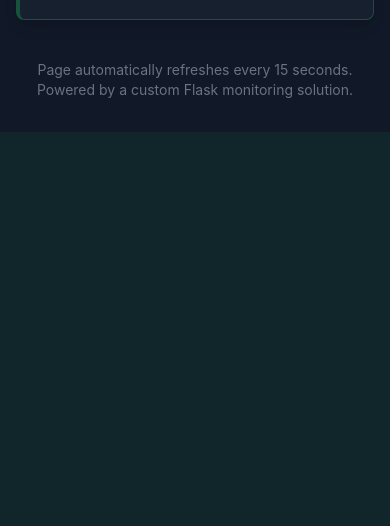
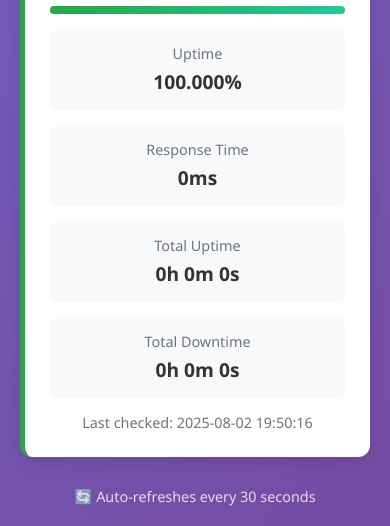
Before and after one commit to radheyradhey777/Ptero-Theme-i, a Flask app: page / in a window 390 px wide. Shown: the part 2127-2653 px from the top of the page. Before the commit the page ends 2259 px from the top, so only its background shows below. Run offline with Flask 3, Linux system fonts and the light colour scheme; data comes from the database, SQL or seed files in the repository; some libraries are stand-ins or nearby versions.

Commit message:
Update index.html

```diff
--- a/templates/index.html
+++ b/templates/index.html
@@ -3,94 +3,370 @@
 <head>
     <meta charset="UTF-8">
     <meta name="viewport" content="width=device-width, initial-scale=1.0">
-    <title>CoramTix System Status</title>
-    <link rel="icon" href="https://emoji.gg/assets/emoji/4071-monitoring.png" />
-    <script src="https://cdn.tailwindcss.com"></script>
+    <title>System Status Monitor</title>
     <style>
-        body { font-family: 'Inter', sans-serif; }
-        @import url('https://rsms.me/inter/inter.css');
-        .status-up { color: #22c55e; }
-        .status-down { color: #ef4444; }
-        .bg-up { background-color: rgba(34, 197, 94, 0.1); border-color: rgba(34, 197, 94, 0.3); }
-        .bg-down { background-color: rgba(239, 68, 68, 0.1); border-color: rgba(239, 68, 68, 0.3); }
+        * {
+            margin: 0;
+            padding: 0;
+            box-sizing: border-box;
+        }
+
+        body {
+            font-family: 'Segoe UI', Tahoma, Geneva, Verdana, sans-serif;
+            background: linear-gradient(135deg, #667eea 0%, #764ba2 100%);
+            min-height: 100vh;
+            padding: 20px;
+        }
+
+        .container {
+            max-width: 1200px;
+            margin: 0 auto;
+        }
+
+        .header {
+            text-align: center;
+            margin-bottom: 40px;
+            color: white;
+        }
+
+        .header h1 {
+            font-size: 3rem;
+            margin-bottom: 10px;
+            text-shadow: 2px 2px 4px rgba(0,0,0,0.3);
+        }
+
+        .header p {
+            font-size: 1.2rem;
+            opacity: 0.9;
+        }
+
+        .status-overview {
+            background: rgba(255, 255, 255, 0.95);
+            border-radius: 15px;
+            padding: 30px;
+            margin-bottom: 30px;
+            box-shadow: 0 10px 30px rgba(0,0,0,0.2);
+            backdrop-filter: blur(10px);
+        }
+
+        .overall-status {
+            text-align: center;
+            font-size: 1.5rem;
+            font-weight: bold;
+            margin-bottom: 20px;
+            padding: 15px;
+            border-radius: 10px;
+            transition: all 0.3s ease;
+        }
+
+        .status-operational {
+            background: linear-gradient(135deg, #4facfe 0%, #00f2fe 100%);
+            color: white;
+        }
+
+        .status-issues {
+            background: linear-gradient(135deg, #ff9a9e 0%, #fecfef 100%);
+            color: #d63384;
+        }
+
+        .sites-grid {
+            display: grid;
+            grid-template-columns: repeat(auto-fit, minmax(350px, 1fr));
+            gap: 20px;
+        }
+
+        .site-card {
+            background: white;
+            border-radius: 12px;
+            padding: 25px;
+            box-shadow: 0 5px 15px rgba(0,0,0,0.1);
+            transition: all 0.3s ease;
+            border-left: 5px solid transparent;
+        }
+
+        .site-card:hover {
+            transform: translateY(-5px);
+            box-shadow: 0 10px 25px rgba(0,0,0,0.15);
+        }
+
+        .site-card.online {
+            border-left-color: #28a745;
+        }
+
+        .site-card.down {
+            border-left-color: #dc3545;
+        }
+
+        .site-card.unknown {
+            border-left-color: #ffc107;
+        }
+
+        .site-header {
+            display: flex;
+            justify-content: space-between;
+            align-items: center;
+            margin-bottom: 20px;
+        }
+
+        .site-name {
+            font-size: 1.4rem;
+            font-weight: bold;
+            color: #333;
+        }
+
+        .status-badge {
+            padding: 6px 12px;
+            border-radius: 20px;
+            font-size: 0.9rem;
+            font-weight: bold;
+            text-transform: uppercase;
+        }
+
+        .status-online {
+            background: #d4edda;
+            color: #155724;
+        }
+
+        .status-down {
+            background: #f8d7da;
+            color: #721c24;
+        }
+
+        .status-unknown {
+            background: #fff3cd;
+            color: #856404;
+        }
+
+        .site-metrics {
+            display: grid;
+            grid-template-columns: 1fr 1fr;
+            gap: 15px;
+        }
+
+        .metric {
+            text-align: center;
+            padding: 15px;
+            background: #f8f9fa;
+            border-radius: 8px;
+        }
+
+        .metric-label {
+            font-size: 0.9rem;
+            color: #6c757d;
+            margin-bottom: 5px;
+        }
+
+        .metric-value {
+            font-size: 1.2rem;
+            font-weight: bold;
+            color: #333;
+        }
+
+        .uptime-bar {
+            width: 100%;
+            height: 8px;
+            background: #e9ecef;
+            border-radius: 4px;
+            overflow: hidden;
+            margin: 15px 0;
+        }
+
+        .uptime-fill {
+            height: 100%;
+            background: linear-gradient(90deg, #28a745, #20c997);
+            transition: width 0.3s ease;
+        }
+
+        .last-checked {
+            text-align: center;
+            color: #6c757d;
+            font-size: 0.9rem;
+            margin-top: 15px;
+        }
+
+        .loading {
+            text-align: center;
+            padding: 40px;
+            color: white;
+            font-size: 1.2rem;
+        }
+
+        .spinner {
+            border: 3px solid rgba(255,255,255,0.3);
+            border-radius: 50%;
+            border-top: 3px solid white;
+            width: 30px;
+            height: 30px;
+            animation: spin 1s linear infinite;
+            margin: 0 auto 20px;
+        }
+
+        @keyframes spin {
+            0% { transform: rotate(0deg); }
+            100% { transform: rotate(360deg); }
+        }
+
+        .refresh-info {
+            text-align: center;
+            color: rgba(255,255,255,0.8);
+            margin-top: 30px;
+            font-size: 0.9rem;
+        }
+
+        @media (max-width: 768px) {
+            .header h1 {
+                font-size: 2rem;
+            }
+
+            .sites-grid {
+                grid-template-columns: 1fr;
+            }
+
+            .site-metrics {
+                grid-template-columns: 1fr;
+            }
+        }
     </style>
 </head>
-<body class="bg-gray-900 text-gray-200">
-    <div class="min-h-screen container mx-auto px-4 py-8">
+<body>
+    <div class="container">
+        <div class="header">
+            <h1>🚀 System Status Monitor</h1>
+            <p>Real-time monitoring of system availability and performance</p>
+        </div>
 
-        <header class="text-center mb-8">
-            <h1 class="text-4xl font-bold text-white">CoramTix System Status</h1>
-            <p id="overall-status" class="text-xl mt-2 text-gray-400 transition-colors duration-500">
-                Loading status...
-            </p>
-        </header>
+        <div id="loading" class="loading">
+            <div class="spinner"></div>
+            Loading system status...
+        </div>
 
-        <main id="services-grid" class="grid grid-cols-1 md:grid-cols-2 lg:grid-cols-3 gap-6">
-            </main>
+        <div id="status-content" style="display: none;">
+            <div class="status-overview">
+                <div id="overall-status" class="overall-status">
+                    <!-- Overall status will be populated here -->
+                </div>
+            </div>
 
-        <footer class="text-center mt-10 text-gray-500 text-sm">
-            <p>Page automatically refreshes every 15 seconds.</p>
-            <p>Powered by a custom Flask monitoring solution.</p>
-        </footer>
+            <div id="sites-container" class="sites-grid">
+                <!-- Site cards will be populated here -->
+            </div>
+        </div>
+
+        <div class="refresh-info">
+            <p>🔄 Auto-refreshes every 30 seconds</p>
+        </div>
     </div>
 
     <script>
-    function formatResponseTime(ms) {
-        if (ms === null || ms < 0) return 'N/A';
-        if (ms < 1000) return `${Math.round(ms)} ms`;
-        return `${(ms / 1000).toFixed(2)} s`;
-    }
+        let refreshInterval;
 
-    async function updateStatus() {
-        try {
-            const response = await fetch('/status');
-            if (!response.ok) {
-                throw new Error(`HTTP error! status: ${response.status}`);
+        async function fetchStatus() {
+            try {
+                const response = await fetch('/status');
+                const data = await response.json();
+                updateUI(data);
+            } catch (error) {
+                console.error('Error fetching status:', error);
+                showError();
             }
-            const data = await response.json();
+        }
 
-            // Update Overall Status
-            const overallStatusEl = document.getElementById('overall-status');
-            if (data.overall_status === "All systems operational") {
-                overallStatusEl.innerHTML = `<span class="status-up">✓ All systems operational</span>`;
-            } else {
-                overallStatusEl.innerHTML = `<span class="status-down">✗ Some systems are experiencing issues</span>`;
+        function updateUI(data) {
+            // Hide loading and show content
+            document.getElementById('loading').style.display = 'none';
+            document.getElementById('status-content').style.display = 'block';
+
+            // Update overall status
+            const overallStatus = document.getElementById('overall-status');
+            overallStatus.textContent = data.overall_status;
+            overallStatus.className = 'overall-status ' +
+                (data.overall_status.includes('operational') ? 'status-operational' : 'status-issues');
+
+            // Update sites
+            const sitesContainer = document.getElementById('sites-container');
+            sitesContainer.innerHTML = '';
+
+            for (const [name, site] of Object.entries(data.sites)) {
+                const siteCard = createSiteCard(name, site);
+                sitesContainer.appendChild(siteCard);
+            }
+        }
+
+        function createSiteCard(name, site) {
+            const card = document.createElement('div');
+            card.className = `site-card ${site.status.toLowerCase()}`;
+
+            const uptimePercent = parseFloat(site.uptime_percent);
+            const responseTime = site.response_time_ms >= 0 ?
+                `${Math.round(site.response_time_ms)}ms` : 'N/A';
+
+            card.innerHTML = `
+                <div class="site-header">
+                    <div class="site-name">${name}</div>
+                    <div class="status-badge status-${site.status.toLowerCase()}">
+                        ${site.status}
+                    </div>
+                </div>
+
+                <div class="uptime-bar">
+                    <div class="uptime-fill" style="width: ${uptimePercent}%"></div>
+                </div>
+
+                <div class="site-metrics">
+                    <div class="metric">
+                        <div class="metric-label">Uptime</div>
+                        <div class="metric-value">${site.uptime_percent}</div>
+                    </div>
+                    <div class="metric">
+                        <div class="metric-label">Response Time</div>
+                        <div class="metric-value">${responseTime}</div>
+                    </div>
+                    <div class="metric">
+                        <div class="metric-label">Total Uptime</div>
+                        <div class="metric-value">${site.uptime}</div>
+                    </div>
+                    <div class="metric">
+                        <div class="metric-label">Total Downtime</div>
+                        <div class="metric-value">${site.downtime}</div>
+                    </div>
+                </div>
+
+                <div class="last-checked">
+                    Last checked: ${site.last_checked}
+                </div>
+            `;
+
+            return card;
+        }
+
+        function showError() {
+            document.getElementById('loading').innerHTML = `
+                <div class="spinner" style="border-top-color: #dc3545;"></div>
+                <p style="color: #dc3545;">Error loading status data. Retrying...</p>
+            `;
+        }
+
+        function startAutoRefresh() {
+            // Clear existing interval if any
+            if (refreshInterval) {
+                clearInterval(refreshInterval);
             }
 
-            // Update Services Grid
-            const grid = document.getElementById('services-grid');
-            grid.innerHTML = Object.entries(data.sites).map(([name, info]) => {
-                const isOnline = info.status === "Online";
-                const statusClass = isOnline ? 'up' : 'down';
-                const statusIcon = isOnline ? '✓' : '✗';
+            // Set up auto-refresh every 30 seconds
+            refreshInterval = setInterval(fetchStatus, 30000);
+        }
 
-                return `
-                <div class="bg-gray-800/50 border rounded-lg p-5 shadow-lg transition-all duration-300 hover:shadow-indigo-500/10 hover:border-gray-600 bg-${statusClass} border-l-4">
-                    <div class="flex justify-between items-center mb-3">
-                        <h2 class="text-xl font-semibold text-white">${name}</h2>
-                        <span class="font-bold text-lg status-${statusClass}">${statusIcon} ${info.status}</span>
-                    </div>
-                    <div class="text-sm space-y-2 text-gray-400">
-                        <div class="flex justify-between"><span>Uptime (90d)</span> <span class="font-mono text-gray-200">${info.uptime_percent}</span></div>
-                        <div class="flex justify-between"><span>Total Uptime</span> <span class="font-mono text-gray-200">${info.uptime}</span></div>
-                        <div class="flex justify-between"><span>Total Downtime</span> <span class="font-mono text-gray-200">${info.downtime}</span></div>
-                        <hr class="border-gray-700 my-2">
-                        <div class="flex justify-between"><span>Response Time</span> <span class="font-mono text-gray-200">${formatResponseTime(info.response_time_ms)}</span></div>
-                        <div class="flex justify-between"><span>Last Checked</span> <span class="font-mono text-gray-200">${info.last_checked}</span></div>
-                    </div>
-                    <div class="mt-4"><a href="/badge/${encodeURIComponent(name)}" target="_blank"><img src="/badge/${encodeURIComponent(name)}" alt="Status Badge"></a></div>
-                </div>
-                `;
-            }).join('');
-        } catch (error) {
-            console.error("Failed to fetch status:", error);
-            const overallStatusEl = document.getElementById('overall-status');
-            overallStatusEl.innerHTML = `<span class="status-down">Could not load status data.</span>`;
-        }
-    }
+        // Initial load
+        fetchStatus().then(() => {
+            startAutoRefresh();
+        });
 
-    setInterval(updateStatus, 15000); // Match this with your config check_interval
-    document.addEventListener('DOMContentLoaded', updateStatus);
+        // Refresh when page becomes visible again
+        document.addEventListener('visibilitychange', function() {
+            if (!document.hidden) {
+                fetchStatus();
+            }
+        });
     </script>
 </body>
 </html>
```
